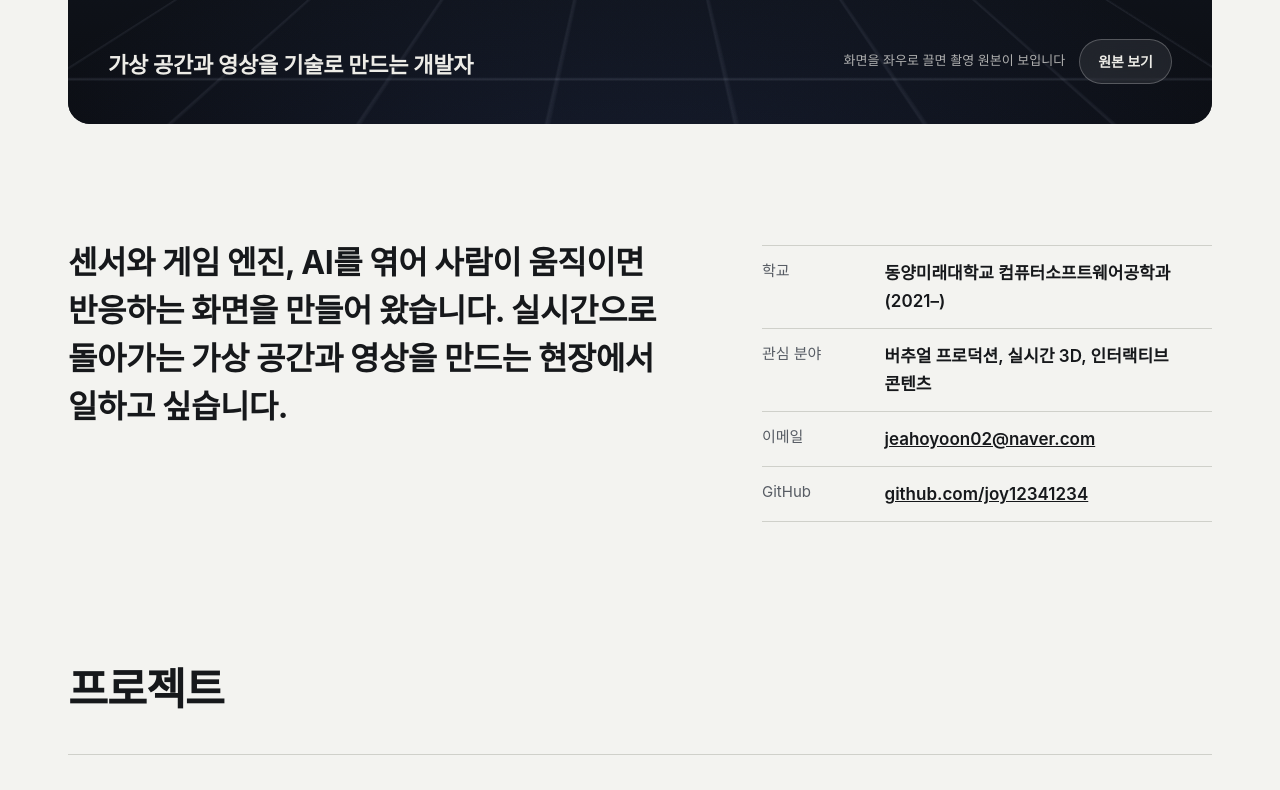
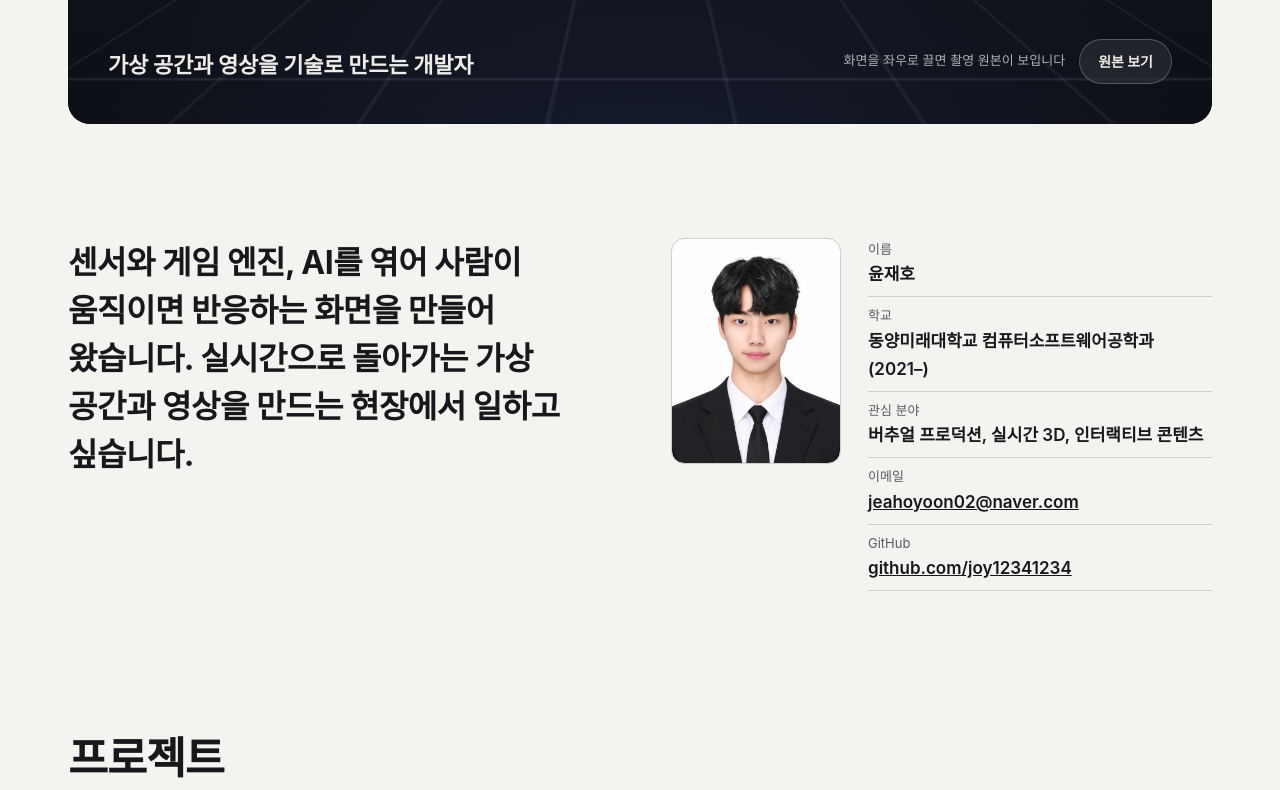
Before and after one commit to joy12341234/joy12341234.github.io, a plain HTML site: page index.html in a window 1280 px wide. Shown: the part 710-1500 px from the top of the page. Drawn offline with Linux system fonts and the light colour scheme; a small style sheet from the web is missing; a web font is replaced by a local one.

Commit message:
Update 2026-11-24

```diff
--- a/assets/style.css
+++ b/assets/style.css
@@ -276,7 +276,7 @@ img { max-width: 100%; }
 /* ---------- 소개 ---------- */
 .intro {
   display: grid;
-  grid-template-columns: minmax(0, 7fr) minmax(0, 5fr);
+  grid-template-columns: minmax(0, 1fr) minmax(0, 1fr);
   gap: clamp(32px, 5vw, 72px);
   padding-top: clamp(72px, 9vw, 120px);
   align-items: start;
@@ -289,6 +289,28 @@ img { max-width: 100%; }
   letter-spacing: -0.015em;
 }
 .facts { margin: 6px 0 0; }
+
+/* 증명사진 + 기본 정보 */
+.profile {
+  display: grid;
+  grid-template-columns: 168px minmax(0, 1fr);
+  gap: 28px;
+  align-items: start;
+}
+.profile-photo {
+  display: block;
+  width: 100%;
+  height: auto;
+  aspect-ratio: 3 / 4;
+  object-fit: cover;
+  border-radius: 12px;
+  background: #FFFFFF;
+  outline: 1px solid var(--rule);
+}
+.profile .facts { margin: 0; }
+.profile .facts div { grid-template-columns: minmax(0, 1fr); gap: 0; padding: 8px 0; }
+.profile .facts div:first-child { border-top: none; padding-top: 0; }
+.profile .facts dt { font-size: 13px; }
 .facts div,
 .spec div,
 .tool-list div {
@@ -449,9 +471,11 @@ img { max-width: 100%; }
   /* 좁은 화면에서는 글자와 겹치는 마커를 숨김 */
   .marker:nth-of-type(2), .marker:nth-of-type(7), .marker:nth-of-type(8), .marker:nth-of-type(9) { display: none; }
   .top nav { gap: 18px; }
+  .profile { grid-template-columns: 132px minmax(0, 1fr); gap: 20px; }
 }
 @media (max-width: 420px) {
   body { font-size: 16px; }
   .top nav a { font-size: 14px; }
   .stage-controls { width: 100%; justify-content: space-between; }
+  .profile { grid-template-columns: 104px minmax(0, 1fr); gap: 16px; }
 }
--- a/index.html
+++ b/index.html
@@ -83,12 +83,16 @@
     <!-- 소개 -->
     <section class="intro wrap" aria-label="자기소개">
       <p class="intro-lead">센서와 게임 엔진, AI를 엮어 사람이 움직이면 반응하는 화면을 만들어 왔습니다. 실시간으로 돌아가는 가상 공간과 영상을 만드는 현장에서 일하고 싶습니다.</p>
+      <div class="profile">
+        <img class="profile-photo" src="assets/img/profile.webp" width="600" height="800" alt="윤재호 증명사진">
         <dl class="facts">
+          <div><dt>이름</dt><dd>윤재호</dd></div>
           <div><dt>학교</dt><dd>동양미래대학교 컴퓨터소프트웨어공학과 (2021–)</dd></div>
           <div><dt>관심 분야</dt><dd>버추얼 프로덕션, 실시간 3D, 인터랙티브 콘텐츠</dd></div>
           <div><dt>이메일</dt><dd><a href="mailto:jeahoyoon02@naver.com">jeahoyoon02@naver.com</a></dd></div>
           <div><dt>GitHub</dt><dd><a href="https://github.com/joy12341234" target="_blank" rel="noopener">github.com/joy12341234</a></dd></div>
         </dl>
+      </div>
     </section>
 
     <!-- 프로젝트
```
Also changed, not shown: assets/img/profile.webp (added). Lines whose indentation alone changed are shown as unchanged.
